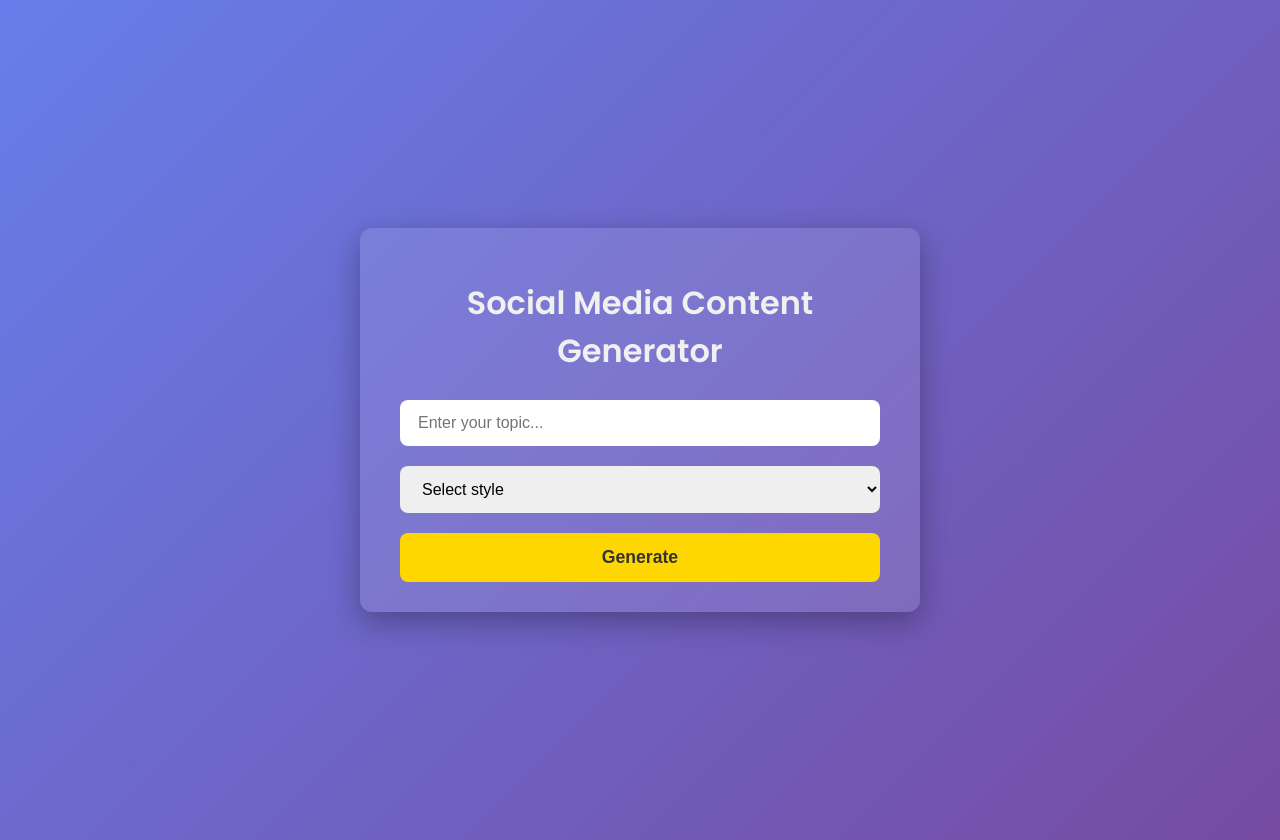
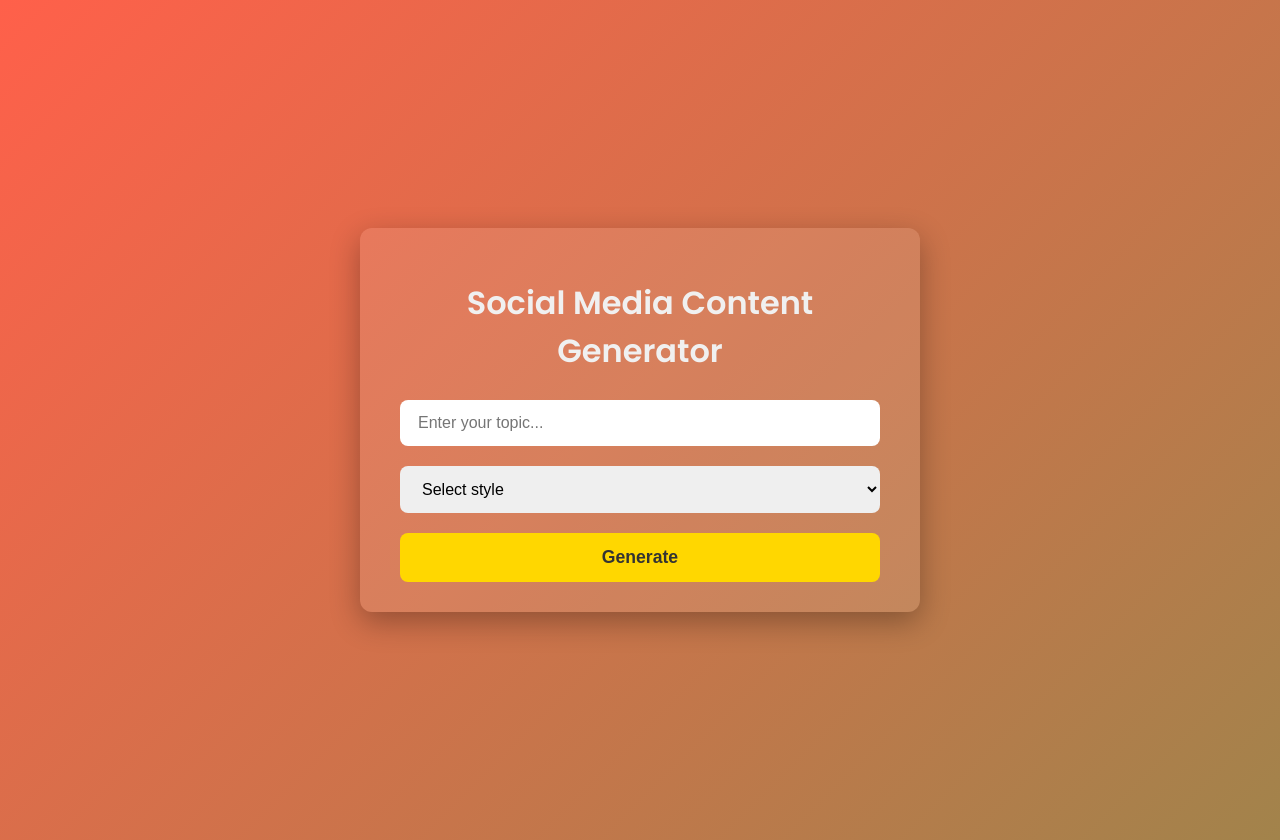
Before and after one commit to VanshikaDubey1/llm-content-creater, a Flask app: page / in a window 1280 px wide. Run offline with Flask 3, Linux system fonts and the light colour scheme.

Commit message:
Initial project upload

```diff
--- a/templates/static/style.css
+++ b/static/style.css
@@ -1,7 +1,7 @@
 /* Google Fonts */
 body {
     font-family: 'Poppins', sans-serif;
-    background: linear-gradient(135deg, #667eea, #764ba2);
+    background: linear-gradient(135deg, #ff604a, #a2834b);
     min-height: 100vh;
     margin: 0;
     display: flex;
```
Also changed, not shown: 1 other file.
